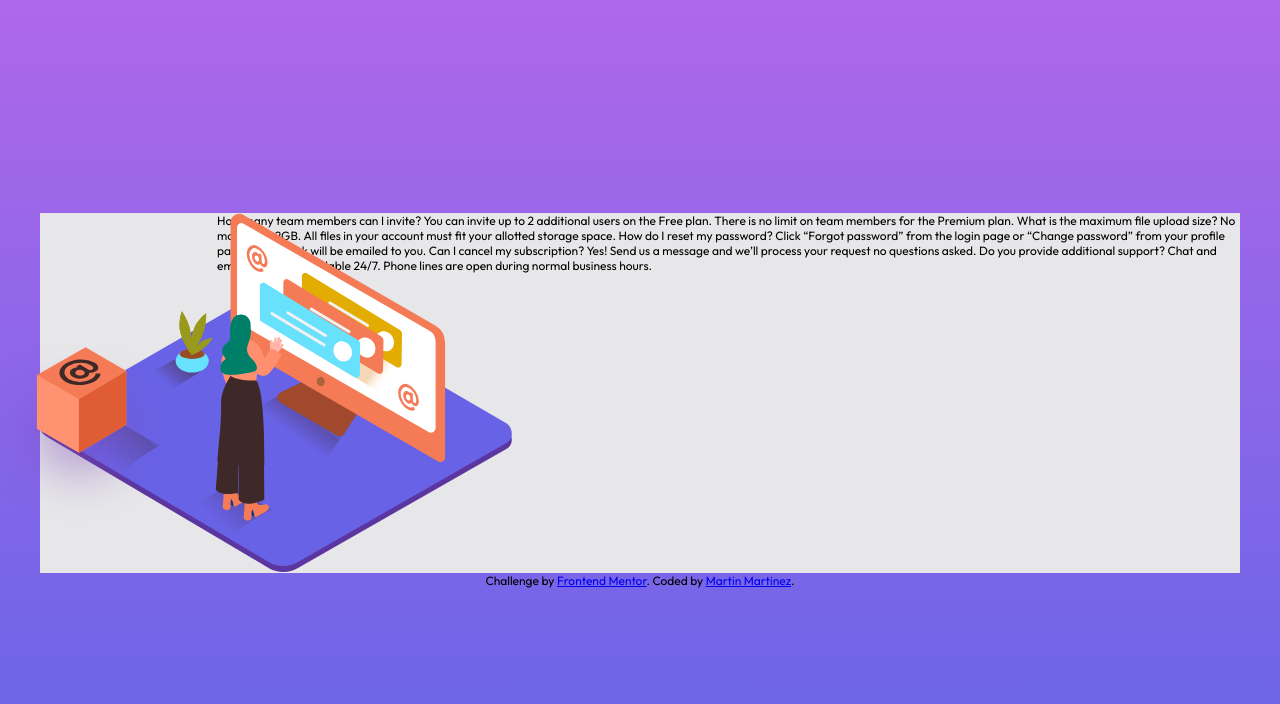
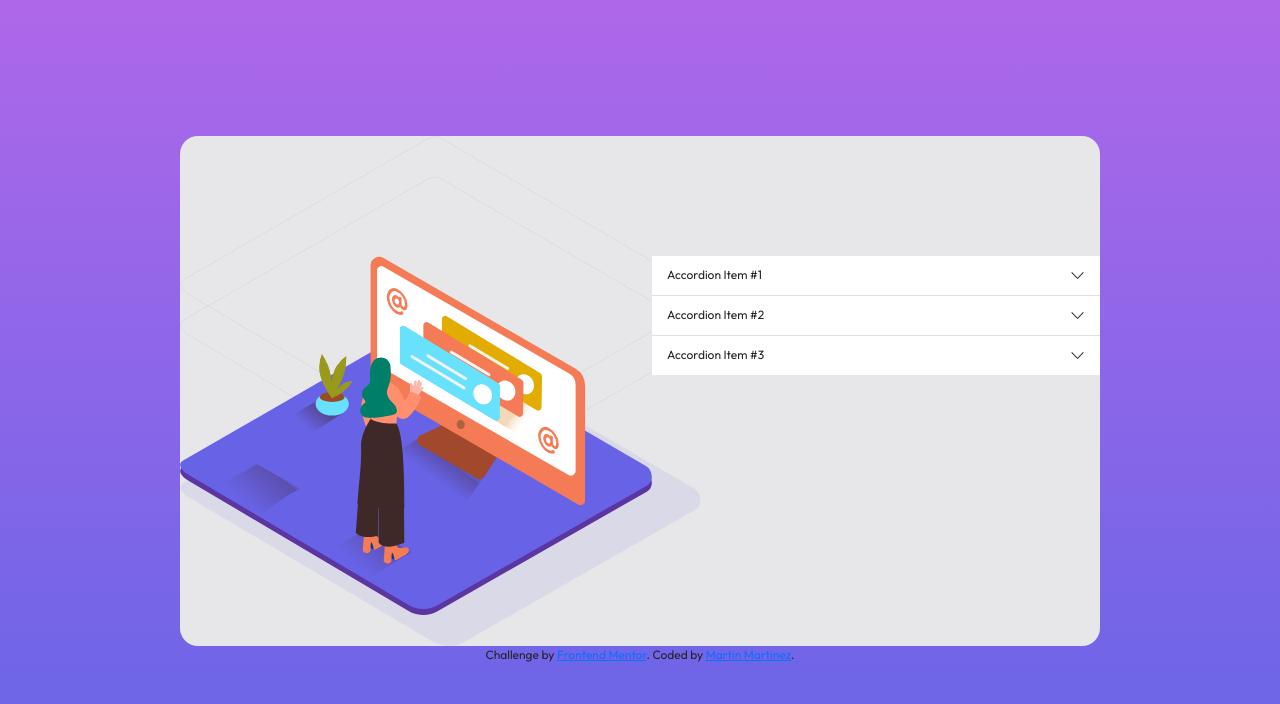
Before and after one commit to MartinNatanael/FAQ-accordion-card, a plain HTML site: page index.html in a window 1280 px wide. Drawn offline with nearby package versions, Linux system fonts and the light colour scheme; files that its build step writes are made by us from their sources; files whose address does not match are found by name.

Commit message:
adding accordion and images

```diff
--- a/index.html
+++ b/index.html
@@ -9,47 +9,98 @@
   <link rel="preconnect" href="https://fonts.gstatic.com" crossorigin>
   <link href="https://fonts.googleapis.com/css2?family=Kumbh+Sans:wght@400;700&family=Outfit:wght@300;400;600&display=swap"
     rel="stylesheet">
-  <link rel="stylesheet" href="../3-FAQ-accordio-card-component/css/style.css">
-
+  <link href="https://cdn.jsdelivr.net/npm/bootstrap@5.3.0/dist/css/bootstrap.min.css" rel="stylesheet" integrity="sha384-9ndCyUaIbzAi2FUVXJi0CjmCapSmO7SnpJef0486qhLnuZ2cdeRhO02iuK6FUUVM" crossorigin="anonymous">
+  <link rel="stylesheet" href="./css/style.css">
   <title>Frontend Mentor | FAQ Accordion Card</title>
-
 </head>
 
 <body>
-  <main class="main-container">
+  <!-- <main class="main-container">
     <div class="main-image-container">
       <picture class="image-woman">
         <img src="../3-FAQ-accordio-card-component/images/illustration-woman-online-desktop.svg" alt="">
-  </picture>
+        <img class="image-woman-bg-pattern" src="../3-FAQ-accordio-card-component/images/bg-pattern-desktop.svg" alt=""> -->
+      <!-- </picture>
       <picture class="image-box">
         <img src="../3-FAQ-accordio-card-component/images/illustration-box-desktop.svg" alt="">
       </picture>
     </div>
-<p> How many team members can I invite?
-  You can invite up to 2 additional users on the Free plan. There is no limit on
-  team members for the Premium plan.
-
-  What is the maximum file upload size?
-  No more than 2GB. All files in your account must fit your allotted storage space.
-
-  How do I reset my password?
-  Click “Forgot password” from the login page or “Change password” from your profile page.
-  A reset link will be emailed to you.
-
-  Can I cancel my subscription?
-  Yes! Send us a message and we’ll process your request no questions asked.
-
-  Do you provide additional support?
-  Chat and email support is available 24/7. Phone lines are open during normal business hours.</p>
-
+<div class="faq-container">
+    <ul class="list-container">
+      <li class="list-container-item">How many team members can I invite?
+        <p class="list-container-item-content">You can invite up to 2 additional users on the Free plan. There is no
+          limit on team members for the Premium plan.</p>
+      </li>
+      <li class="list-container-item"> What is the maximum file upload size?
+        <p class="list-container-item-content">No more than 2GB. All files in your account must fit your allotted
+          storage space.
+        </p>
+      </li >
+      <li class="list-container-item">How do I reset my password?
+        <p class="list-container-item-content">Click “Forgot password” from the login page or “Change password” from your
+          profile page. A reset link will be emailed to you.</p>
+      </li>
+      <li class="list-container-item"> Can I cancel my subscription?
+        <p class="list-container-item-content"> Yes! Send us a message and we’ll process your request no questions asked.
+        </p>
+      </li>
+      <li class="list-container-item"> Do you provide additional support?
+        <p class="list-container-item-content"> Chat and email support is available 24/7. Phone lines are open during
+          normal business hours.</p>
+      </li>
+    </ul>
+  </div>
+  </main> -->
+  <main class="main-container">
+    <div class="img-container">
+      <img src="./images/illustration-woman-online-desktop.svg" alt="">
+    </div>
+<div class="accordion">
+  <div class="accordion accordion-flush" id="accordionFlushExample">
+    <div class="accordion-item">
+      <h2 class="accordion-header">
+        <button class="accordion-button collapsed" type="button" data-bs-toggle="collapse" data-bs-target="#flush-collapseOne" aria-expanded="false" aria-controls="flush-collapseOne">
+          Accordion Item #1
+        </button>
+      </h2>
+      <div id="flush-collapseOne" class="accordion-collapse collapse" data-bs-parent="#accordionFlushExample">
+        <div class="accordion-body">Placeholder content for this accordion, which is intended to demonstrate the <code>.accordion-flush</code> class. This is the first item's accordion body.</div>
+      </div>
+    </div>
+    <div class="accordion-item">
+      <h2 class="accordion-header">
+        <button class="accordion-button collapsed" type="button" data-bs-toggle="collapse" data-bs-target="#flush-collapseTwo" aria-expanded="false" aria-controls="flush-collapseTwo">
+          Accordion Item #2
+        </button>
+      </h2>
+      <div id="flush-collapseTwo" class="accordion-collapse collapse" data-bs-parent="#accordionFlushExample">
+        <div class="accordion-body">Placeholder content for this accordion, which is intended to demonstrate the <code>.accordion-flush</code> class. This is the second item's accordion body. Let's imagine this being filled with some actual content.</div>
+      </div>
+    </div>
+    <div class="accordion-item">
+      <h2 class="accordion-header">
+        <button class="accordion-button collapsed" type="button" data-bs-toggle="collapse" data-bs-target="#flush-collapseThree" aria-expanded="false" aria-controls="flush-collapseThree">
+          Accordion Item #3
+        </button>
+      </h2>
+      <div id="flush-collapseThree" class="accordion-collapse collapse" data-bs-parent="#accordionFlushExample">
+        <div class="accordion-body">Placeholder content for this accordion, which is intended to demonstrate the <code>.accordion-flush</code> class. This is the third item's accordion body. Nothing more exciting happening here in terms of content, but just filling up the space to make it look, at least at first glance, a bit more representative of how this would look in a real-world application.</div>
+      </div>
+    </div>
+  </div>
+</div>
 </main>
 
   <footer>
     <div class="attribution">
-      Challenge by <a href="https://www.frontendmentor.io?ref=challenge" target="_blank" rel="noopener">Frontend Mentor</a>.
-      Coded by <a href="https://www.linkedin.com/in/martin-natanael/" target="_blank" rel="noopener">Martin Martinez</a>.
+      Challenge by <a href="https://www.frontendmentor.io?ref=challenge" target="_blank" rel="noopener">Frontend
+        Mentor</a>.
+      Coded by <a href="https://www.linkedin.com/in/martin-natanael/" target="_blank" rel="noopener">Martin
+        Martinez</a>.
     </div>
   </footer>
+
+  <script src="https://cdn.jsdelivr.net/npm/@popperjs/core@2.11.8/dist/umd/popper.min.js" integrity="sha384-I7E8VVD/ismYTF4hNIPjVp/Zjvgyol6VFvRkX/vR+Vc4jQkC+hVqc2pM8ODewa9r" crossorigin="anonymous"></script>
+<script src="https://cdn.jsdelivr.net/npm/bootstrap@5.3.0/dist/js/bootstrap.min.js" integrity="sha384-fbbOQedDUMZZ5KreZpsbe1LCZPVmfTnH7ois6mU1QK+m14rQ1l2bGBq41eYeM/fS" crossorigin="anonymous"></script>
 </body>
-
 </html>
--- a/sass/style.scss
+++ b/sass/style.scss
@@ -1,68 +1,50 @@
 * {
   margin: 0;
   padding: 0;
-    font-family: 'Kumbh Sans', sans-serif;
-    font-family: 'Outfit', sans-serif;
+  font-family: "Kumbh Sans", sans-serif;
+  font-family: "Outfit", sans-serif;
   font-size: 12px;
+  box-sizing: border-box;
 }
 
-:root{
-// fonts weights
+:root {
   --font-weight-normal:400;
   --font-weight-bold:700;
-// end font-weight
-
-// bg grandients colors
   --soft-violet:hsl(273, 75%, 66%);
   --soft-blue: hsl(240, 73%, 65%);
-// end bg gradients
-
-// primary text colors
   --dark-desaturated-blue:hsl(238, 29%, 16%);
   --soft-red:hsl(14, 88%, 65%);
-//end primary text colors
-
-// secondary text colors
   --Very-dark-grayish-blue:hsl(237, 12%, 33%);
   --dark-grayish-blue:hsl(240, 6%, 50%);
-// end secondary text colors
-
-// dividers
   --light-grayish-blue:hsl(240, 5%, 91%);
-// end dividers
 }
 
-body{
-    background:linear-gradient(var(--soft-violet),var(--soft-blue));
-    background-attachment: fixed;
+body {
+  background: linear-gradient(var(--soft-violet), var(--soft-blue));
   display: flex;
   justify-content: center;
   align-items: center;
   flex-direction: column;
-    min-height: 100vh
+  height: 100vh;
 }
 
-.main-container{
+.main-container {
   display: flex;
   flex-direction: row;
-    width: 100rem;
-    height: 30rem;
+  width: 920px;
+  height: 510px;
+  padding: 10rem 0rem;
   background-color: var(--light-grayish-blue);
-
-
-    .main-image-container{
-        position: relative;
-        width: 50%;
-        background-image: url(../images/bg-pattern-desktop.svg);
-        .image-woman{
-            position: absolute;
+  border-radius: 1.5rem;
+  background-image: url(/images/bg-pattern-desktop.svg);
+        background-position: center left;
+        background-repeat: no-repeat;
+        background-size: contain;
+  .img-container{
+    flex-basis: 50%;
+    height: 100%;
  }
-        .image-box{
-            position: absolute;
-            top:11rem;
-            bottom:1rem;
-            left:-4.5rem;
-            z-index: 2;
+.accordion{
+    flex-basis: 50%;
 }
 }
-}
```
Also changed, not shown: css/style.css, 2 other files. Lines whose indentation alone changed are shown as unchanged.
